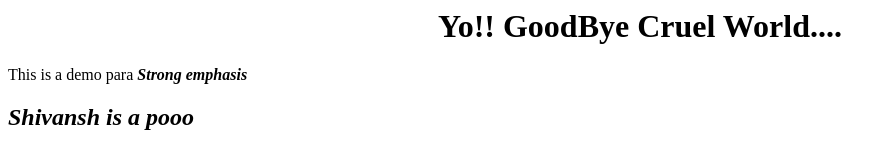
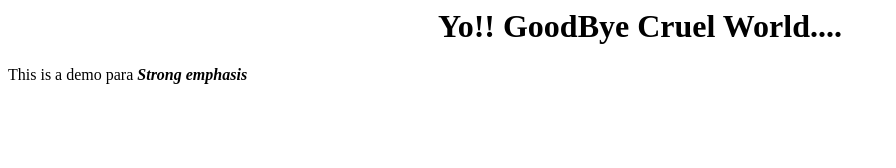
Before and after one commit to neckobyte/neckobyte.github.io, a plain HTML site: page index.html in a window 1280 px wide. Shown: the whole page, without its empty margins (0-896 px from the left). Drawn offline with Linux system fonts and the light colour scheme.

Commit message:
Update index.html

```diff
--- a/index.html
+++ b/index.html
@@ -6,5 +6,4 @@
 </p>
 
 <p>
-    <h2><em><strong>Shivansh is a pooo</strong></em></h2>
 </p>
```
